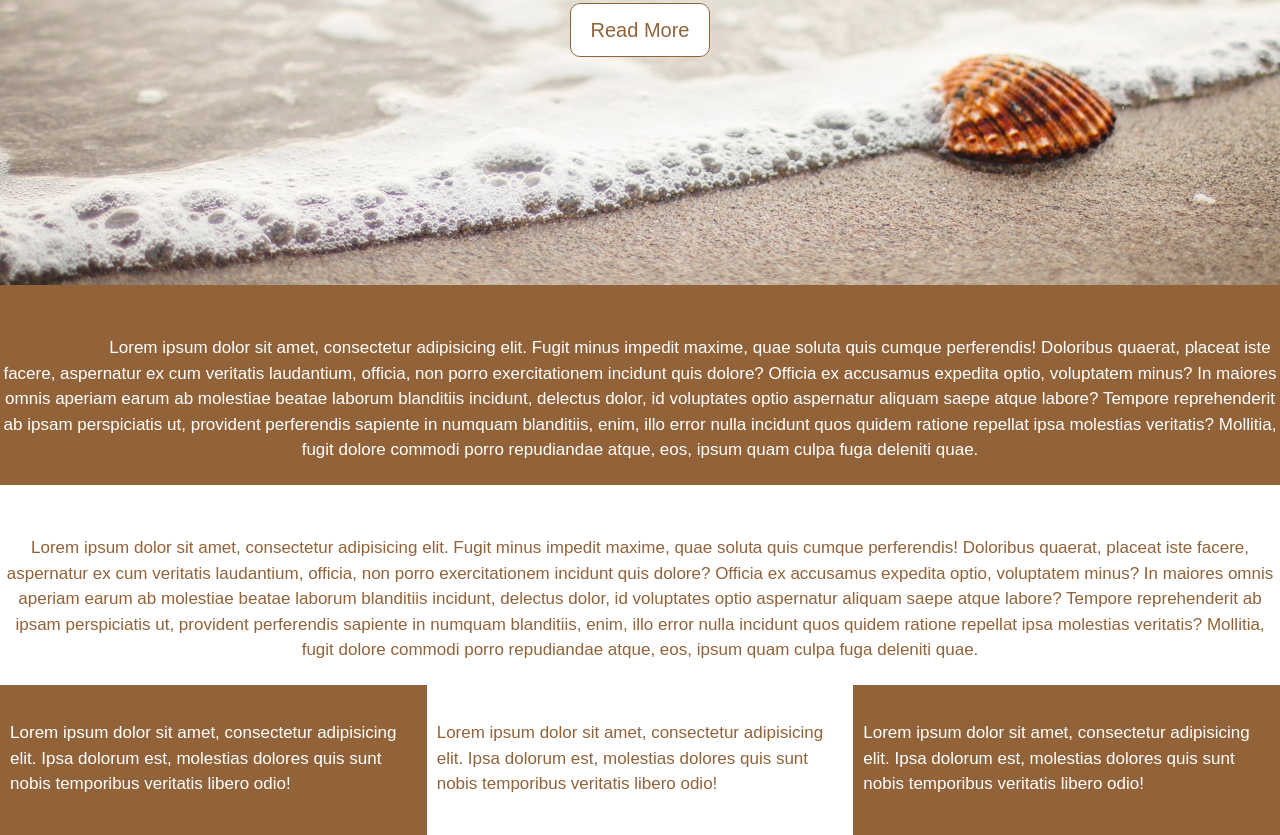
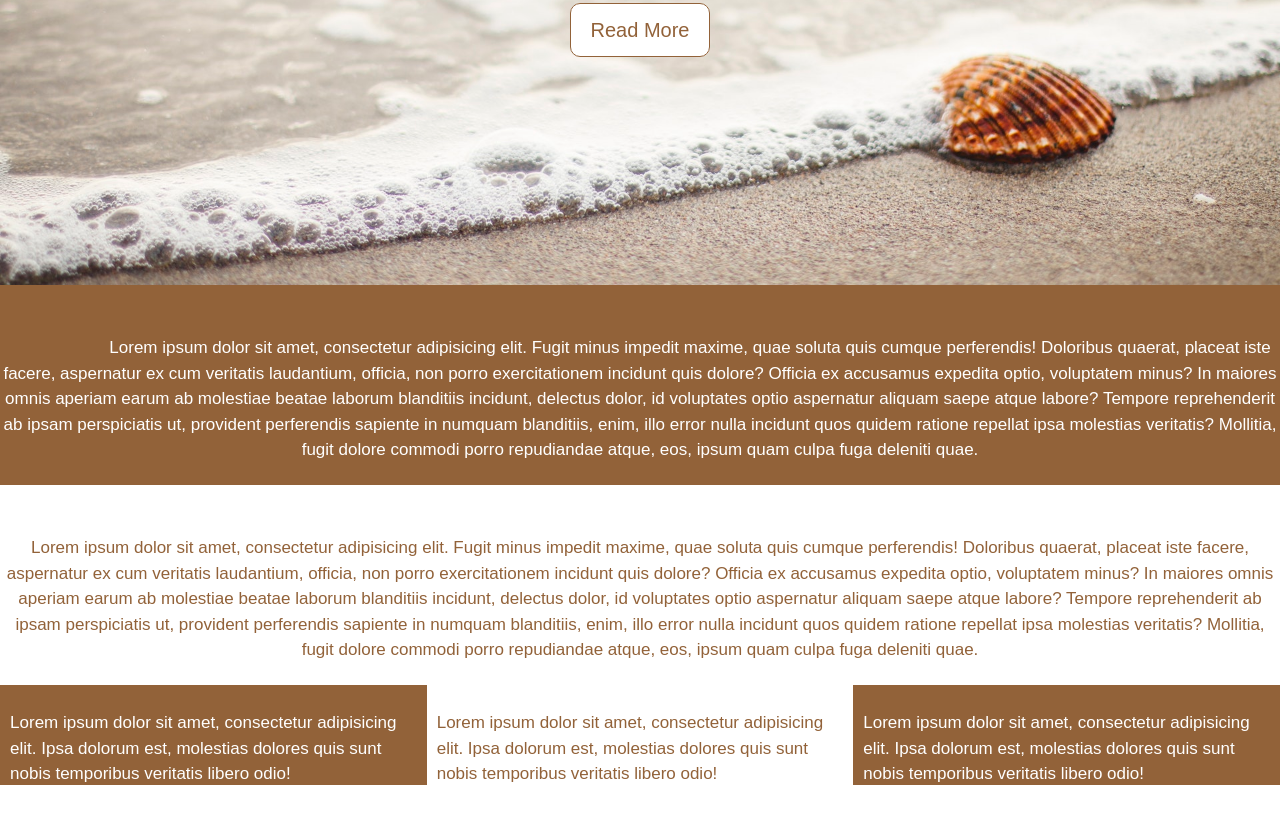
Before and after one commit to Termins55/practice_1_02_1, a plain HTML site: page index.html in a window 1280 px wide. Shown: the part 515-1350 px from the top of the page. After the commit the page ends 1302 px from the top, so only its background shows below. Drawn offline with Linux system fonts and the light colour scheme.

Commit message:
fix css padding

```diff
--- a/accets/CSS/style.css
+++ b/accets/CSS/style.css
@@ -48,7 +48,7 @@ h1 {
 }
 
 .div-footer {
-    height: 150px;
+    height: 100px;
     width: 100%;
     font-size: 0px;
 }
@@ -61,7 +61,7 @@ h1 {
     width: 33.33%;
     vertical-align: top;
     font-size: 17px;
-    padding-top: 35px;
+    padding-top: 25px;
     padding-left: 10px;
     text-align: left;
 }
@@ -72,7 +72,7 @@ h1 {
     width: 33.33%;
     vertical-align: top;
     font-size: 17px;
-    padding-top: 35px;
+    padding-top: 25px;
     padding-left: 10px;
     text-align: left;
 }
@@ -85,7 +85,7 @@ h1 {
     width: 33.33%;
     vertical-align: top;
     font-size: 17px;
-    padding-top: 35px;
+    padding-top: 25px;
     padding-left: 10px;
     text-align: left;
 }
```
